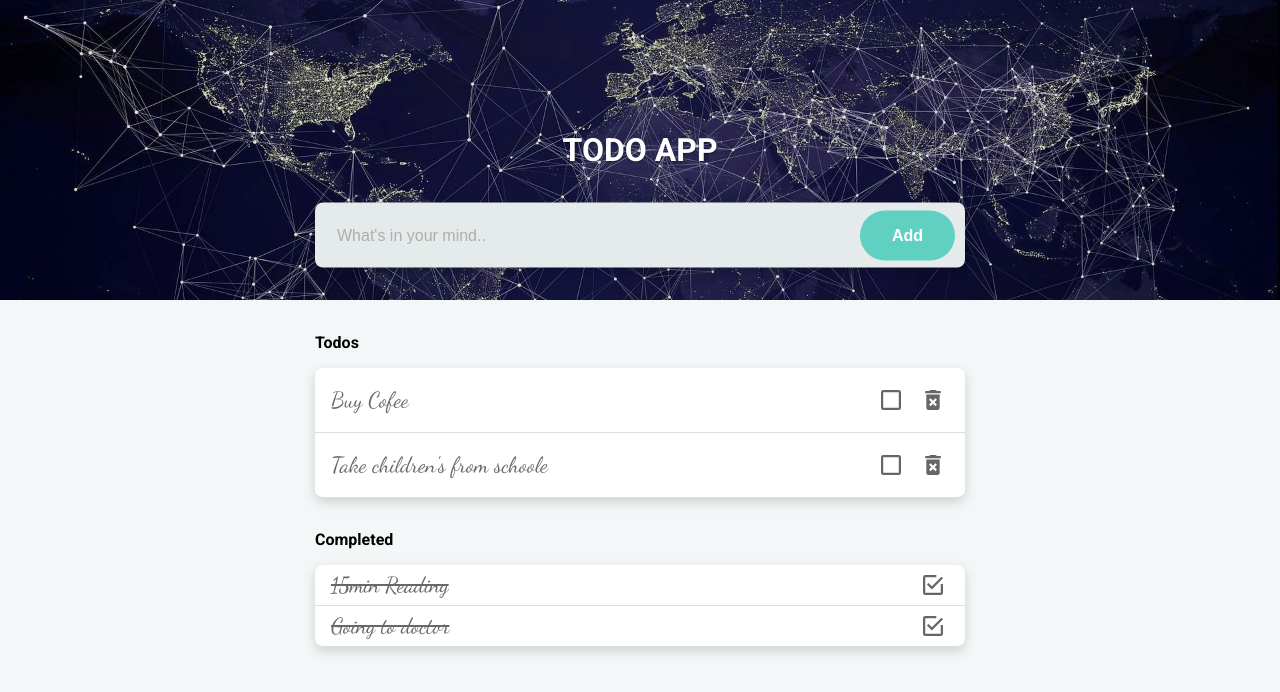
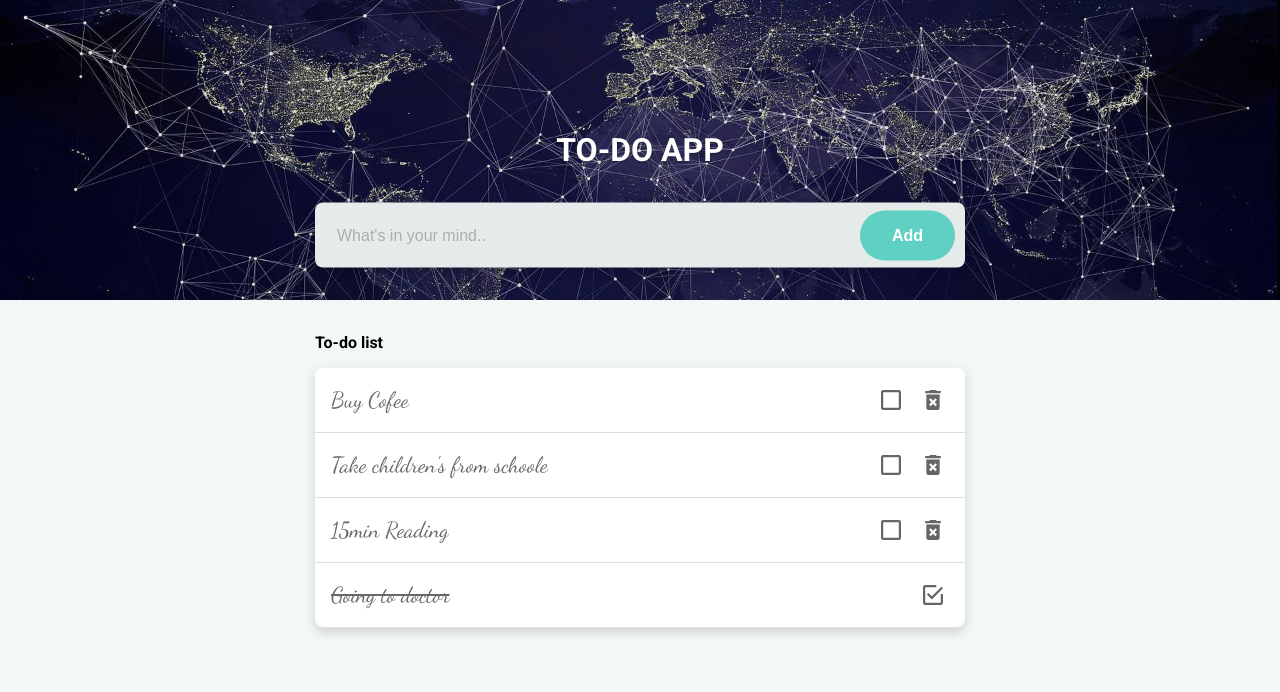
Before and after one commit to ZEEDA/Todo-React, a React (Create React App) app: page / in a window 1280 px wide. Shown: the top 692 px of the page. Built offline with nearby package versions, Linux system fonts and the light colour scheme.

Commit message:
Minimize and clean components

```diff
--- a/src/App.js
+++ b/src/App.js
@@ -10,7 +10,6 @@ function App() {
 
   useEffect(() => {
     getTodosList();
-    getDoneList();
     return () => {};
   }, []);
 
@@ -18,17 +17,14 @@ function App() {
     settodosList([
       { text: "Buy Cofee", completed: false },
       { text: "Take children's from schoole", completed: false },
+      { text: "15min Reading", completed: false },
+      { text: "Going to doctor", completed: true },
     ]);
   };
-  const getDoneList = () => {
-    setdoneList([
-      { text: "15min Reading", completed: false },
-      { text: "Going to doctor", completed: false },
-    ]);
-  };
+
   const handleAddTodo = () => {
     if (!newTodo) return;
-    settodosList([...todosList, { text: newTodo, completed: false }]);
+    settodosList([{ text: newTodo, completed: false },...todosList]);
     setnewTodo("");
   };
 
@@ -40,9 +36,6 @@ function App() {
         setnewTodo={setnewTodo}
         handleAddTodo={handleAddTodo}
       />
-      <div className="todo-list-wrapper">
-        <h2 className="title">Todos</h2>
-        <div className="todo-list">
       <TodoList
         todosList={todosList}
         settodosList={settodosList}
@@ -50,18 +43,6 @@ function App() {
         setdoneList={setdoneList}
       />
     </div>
-        <h2 className="title">Completed</h2>
-        <div className="todo-list completed">
-          <TodoList
-            todosList={todosList}
-            settodosList={settodosList}
-            doneList={doneList}
-            setdoneList={setdoneList}
-            isCompleted={true}
-          />
-        </div>
-      </div>
-    </div>
   );
 }
 
--- a/src/components/Header/index.js
+++ b/src/components/Header/index.js
@@ -7,7 +7,7 @@ const Header = () => {
         className="bg"
         style={{ backgroundImage: `url(${HeadingImg})` }}
       ></span>
-      <h1 className="title">Todo APP</h1>
+      <h1 className="title">To-do APP</h1>
     </div>
   );
 };
--- a/src/components/TodoItem/index.js
+++ b/src/components/TodoItem/index.js
@@ -11,17 +11,15 @@ const TodoItem = ({
   const handleCompleteTask = (task) => {
     // Remove task from todo list
     const _todoList = todosList.filter((i) => task.text !== i.text);
-    settodosList(_todoList);
     // Add task from Completed list
-    setdoneList([...doneList, { text: task.text, completed: true }]);
+    settodosList([..._todoList, { text: task.text, completed: true }]);
   };
 
   const handleUndoComplete = (task) => {
     // Remove task from Completed list
-    const _doneList = doneList.filter((i) => task.text !== i.text);
-    setdoneList(_doneList);
+    const _todosList = todosList.filter((i) => task.text !== i.text);
     // Add task from todo list
-    settodosList([...todosList, { text: task.text, completed: false }]);
+    settodosList([{ text: task.text, completed: false }, ..._todosList]);
   };
 
   return isCompleted ? (
--- a/src/components/TodoList/index.js
+++ b/src/components/TodoList/index.js
@@ -6,31 +6,26 @@ const TodoList = ({
   settodosList,
   doneList,
   setdoneList,
-  isCompleted,
 }) => {
-  const renderContent = () => {
-    return isCompleted
-      ? doneList?.map((item) => (
+  return (
+    <div className="todo-list-wrapper">
+      <h2 className="title">To-do list</h2>
+      <div className="todo-list">
+        <ul className="list">
+          {todosList?.map((item) => (
             <TodoItem
               todosList={todosList}
               settodosList={settodosList}
               doneList={doneList}
               setdoneList={setdoneList}
               item={item}
-            isCompleted={true}
+              isCompleted={item.completed}
             />
-        ))
-      : todosList?.map((item) => (
-          <TodoItem
-            todosList={todosList}
-            settodosList={settodosList}
-            doneList={doneList}
-            setdoneList={setdoneList}
-            item={item}
-          />
-        ));
-  };
-  return <ul className="list">{renderContent()}</ul>;
+          ))}
+        </ul>
+      </div>
+    </div>
+  );
 };
 
 export default TodoList;
--- /dev/null
+++ b/src/context/strings.js
@@ -0,0 +1,2 @@
+export const typeAddTodo = 'ADD_TODO';
+export const typeRemoveTodo = 'ADD_TODO';
```
Also changed, not shown: src/context/todosContext.js (added, +28 -0 lines). Lines whose indentation alone changed are shown as unchanged.
